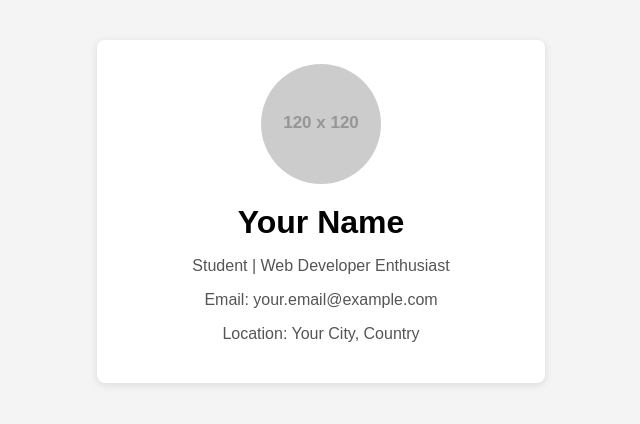
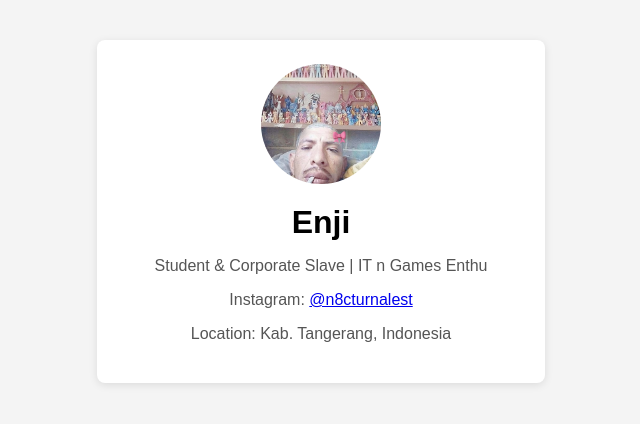
Before and after one commit to dokjaisme/P5_belajar-hyperlink, a plain HTML site: page profil.html in a window 1280 px wide. Shown: the whole page, without its empty margins (319-959 px from the left). Drawn offline with Linux system fonts and the light colour scheme; placeholder pictures from the web are drawn by us.

Commit message:
ngelengkapin profil sama edit home page

```diff
--- a/profil.html
+++ b/profil.html
@@ -36,11 +36,11 @@
 </head>
 <body>
     <div class="profile-container">
-        <img src="https://via.placeholder.com/120" alt="Profile Photo" class="profile-img">
-        <h1>Your Name</h1>
-        <p>Student | Web Developer Enthusiast</p>
-        <p>Email: your.email@example.com</p>
-        <p>Location: Your City, Country</p>
+        <img src="foto/aku.jpg" alt="Profile Photo" class="profile-img">
+        <h1>Enji</h1>
+        <p>Student & Corporate Slave | IT n Games Enthu</p>
+        <p>Instagram: <a href="https://instagram.com/n8cturnalest">@n8cturnalest</a></p>
+        <p>Location: Kab. Tangerang, Indonesia</p>
     </div>
 </body>
 </html>
```
Also changed, not shown: home.html (+6 -6 lines), foto/aku.jpg (added).
